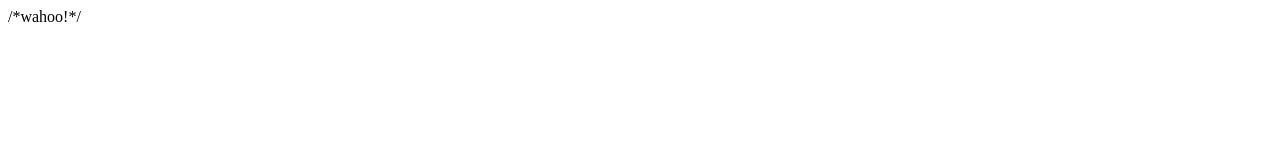
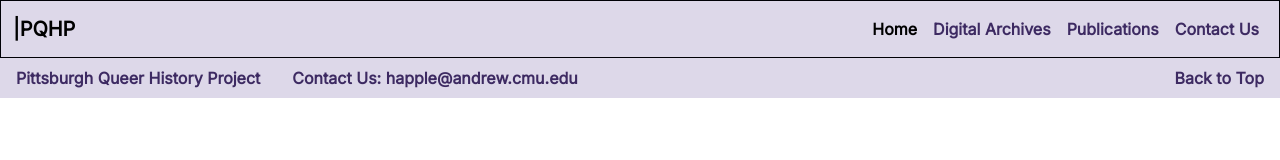
Before and after one commit to alouvr/pqhp, a plain HTML site: page index.html in a window 1280 px wide. Drawn offline with nearby package versions, Linux system fonts and the light colour scheme.

Commit message:
setup + navbar and footer

```diff
--- a/index.html
+++ b/index.html
@@ -1 +1,66 @@
-/*wahoo!*/
+<!doctype html>
+<html lang="en">
+
+<head>
+    <meta charset="utf-8">
+    <meta name="viewport" content="width=device-width, initial-scale=1">
+    <title>PQHP</title>
+    <link href="https://cdn.jsdelivr.net/npm/bootstrap@5.3.2/dist/css/bootstrap.min.css" rel="stylesheet"
+        integrity="sha384-T3c6CoIi6uLrA9TneNEoa7RxnatzjcDSCmG1MXxSR1GAsXEV/Dwwykc2MPK8M2HN" crossorigin="anonymous">
+    <link rel="stylesheet" href="styles.css">
+    <link rel="stylesheet" href="https://fonts.googleapis.com/css?family=Inter">
+</head>
+
+<!-- I used a dropdown in the navbar and an accordion layout. -->
+
+<body>
+    <!-- Bootstrap Script -->
+    <script src="https://cdn.jsdelivr.net/npm/bootstrap@5.3.3/dist/js/bootstrap.bundle.min.js"
+        integrity="sha384-YvpcrYf0tY3lHB60NNkmXc5s9fDVZLESaAA55NDzOxhy9GkcIdslK1eN7N6jIeHz"
+        crossorigin="anonymous"></script>
+
+    <!-- Navbar -->
+    <nav id="top" class="navbar navbar-expand-lg navtop">
+        <div class="container-fluid">
+            <a class="navbar-brand" href="#"><strong>|PQHP</strong></a>
+            <!-- Button for navbar toggler/hamburger menu -->
+            <button class="navbar-toggler" type="button" data-bs-toggle="collapse"
+                data-bs-target="#navbarSupportedContent">
+                <span class="navbar-toggler-icon"></span>
+            </button>
+            <div class="collapse navbar-collapse" id="navbarSupportedContent">
+                <ul class="navbar-nav ms-auto">
+                    <!-- Add Navbar Items here! -->
+                    <li class="nav-item">
+                        <a class="nav-link active" href="#index.html">Home</a>
+                    </li>
+                    <li class="nav-item">
+                        <a class="nav-link" href="digital_archive.html">Digital Archives</a>
+                    </li>
+                    <li class="nav-item">
+                        <a class="nav-link" href="publications.html">Publications</a>
+                    </li>
+                    <li class="nav-item">
+                        <a class="nav-link" href="#bottom">Contact Us</a>
+                    </li>
+                </ul>
+            </div>
+        </div>
+    </nav>
+
+    <!-- Footer -->
+    <ul id="bottom" class="footer nav">
+        <li class="nav-item">
+            <a class="nav-link" href="index.html">Pittsburgh Queer History Project </a>
+        </li>
+        <li class="nav-item">
+            <a class="nav-link" href="mailto: happle@andrew.cmu.edu">Contact Us: happle@andrew.cmu.edu</a>
+        </li>
+        <li class="nav-item ms-auto">
+            <a class="nav-link" href="#top">Back to Top</a>
+        </li>
+    </ul>
+    </div>
+</body>
+
+</html>
--- /dev/null
+++ b/styles.css
@@ -0,0 +1,24 @@
+
+*{
+    font-family: "Inter";
+}
+/* Navbar */
+.navtop {
+    border: 1px solid #000006;
+    background-color: #DDD8E9;
+}
+
+.nav-link{
+    color: #3D2A62;
+    font-weight: bold;
+}
+
+/* Footer */
+.footer {
+    background-color: #DDD8E9;
+}
+
+.footerlink{
+    color: #3D2A62;
+    font-weight: normal;
+}
```
Also changed, not shown: digital_archive.html (added), publications.html (added).
